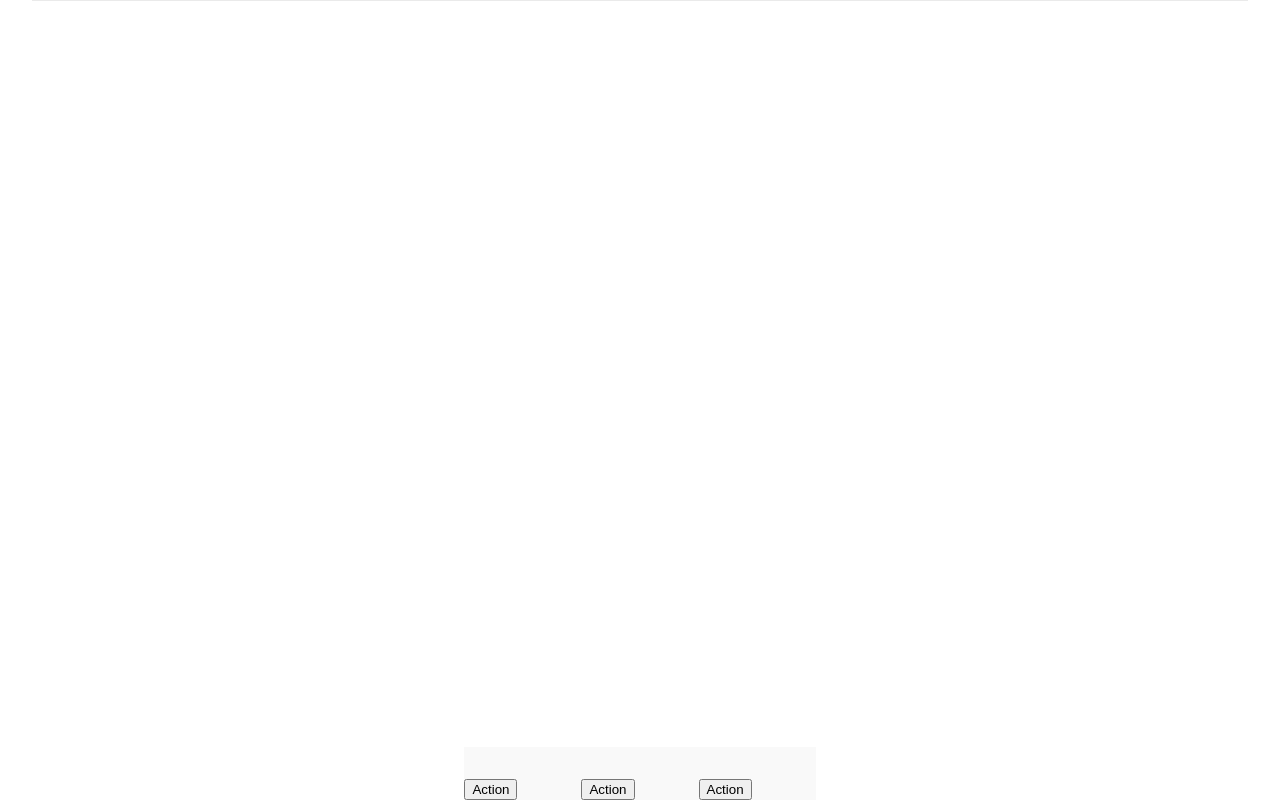
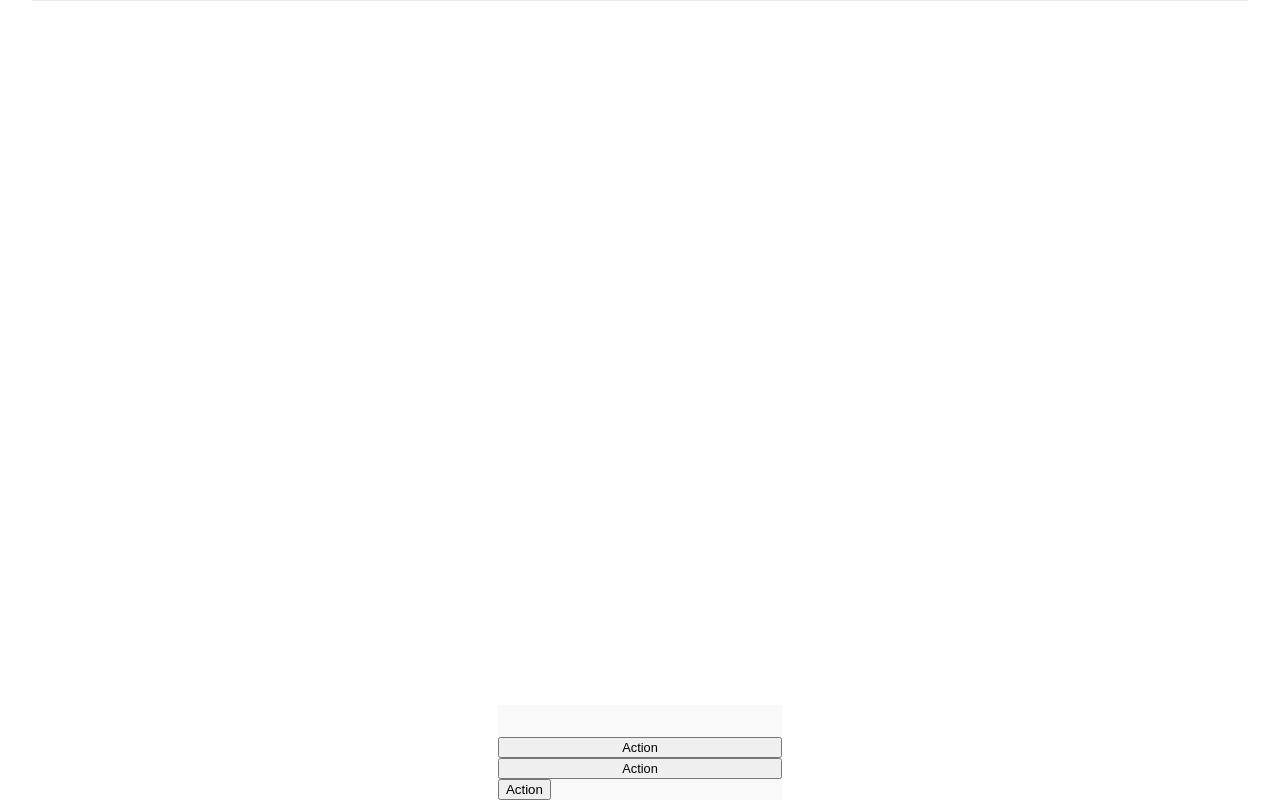
Before and after one commit to UofTHacks-Official/site-x, a Next.js app: page / in a window 1280 px wide. Built offline with nearby package versions, Linux system fonts and the light colour scheme.

Commit message:
fixed padding

```diff
--- a/components/Footer/Footer.tsx
+++ b/components/Footer/Footer.tsx
@@ -6,7 +6,7 @@ const Footer = () => {
         <div className= "wrapper">
             <button className='button-style'><Link href='/'><a>Action</a></Link></button>
             <button className='button-style'><Link href='/'><a>Action</a></Link></button>
-            <button className='button-style'><Link href='/'><a>Action</a></Link></button>
+            <button><Link href='/'><a>Action</a></Link></button>
         </div>
     );
 }
--- a/styles/footerStyle.css
+++ b/styles/footerStyle.css
@@ -13,6 +13,8 @@
     margin-left: 5vw; margin-right: 5vw; margin-top: 5vh;
 }
 .button-style{
+    width:100%;
+    font-size: 1vw;
     margin-right: 5vw !important;
 }
 .wrapper{
```
